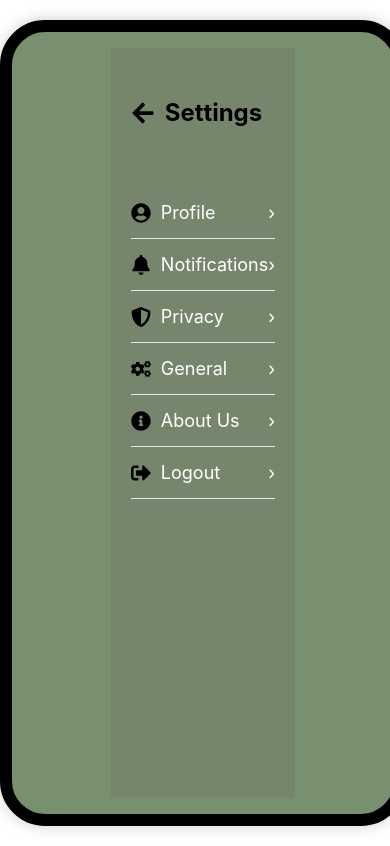
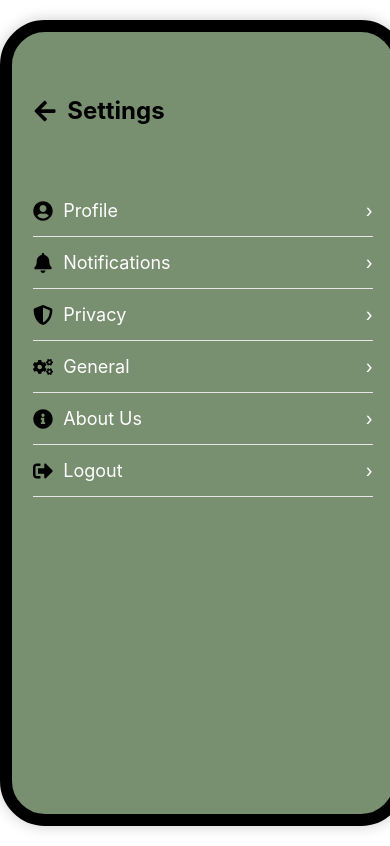
Before and after one commit to ChantalNgwenya/thusang_app, a React (Create React App) app: page / in a window 390 px wide. Built offline with nearby package versions, Linux system fonts and the light colour scheme.

Commit message:
phone frames are added on settings screen

```diff
--- a/src/css/Settings.css
+++ b/src/css/Settings.css
@@ -14,9 +14,10 @@
 }
 
 .settings-container {
-  background-color: #76866c;
-  height: 100vh;
-  padding: 20px;
+  width: 97%;
+  padding: 18px;
+  flex-grow: 1;
+  overflow-y: auto;
 }
 
 .settings-header {
```
